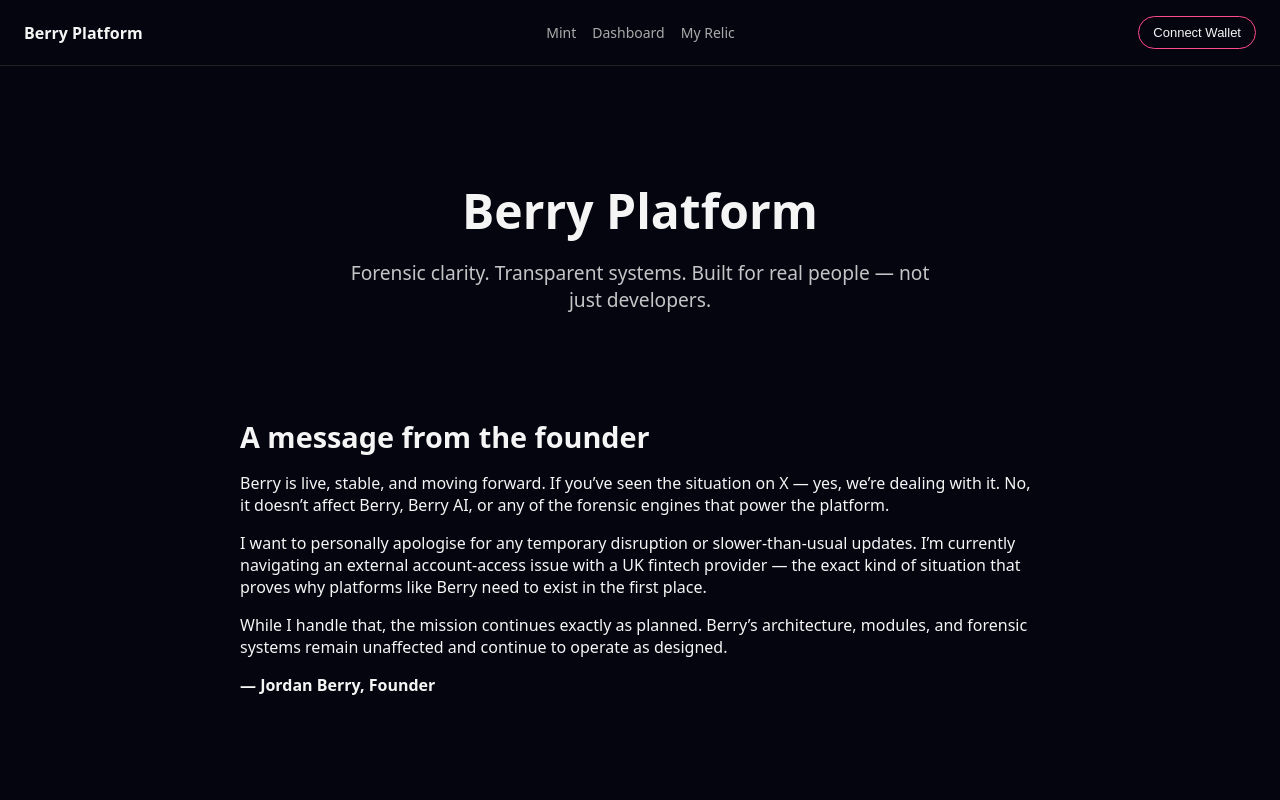
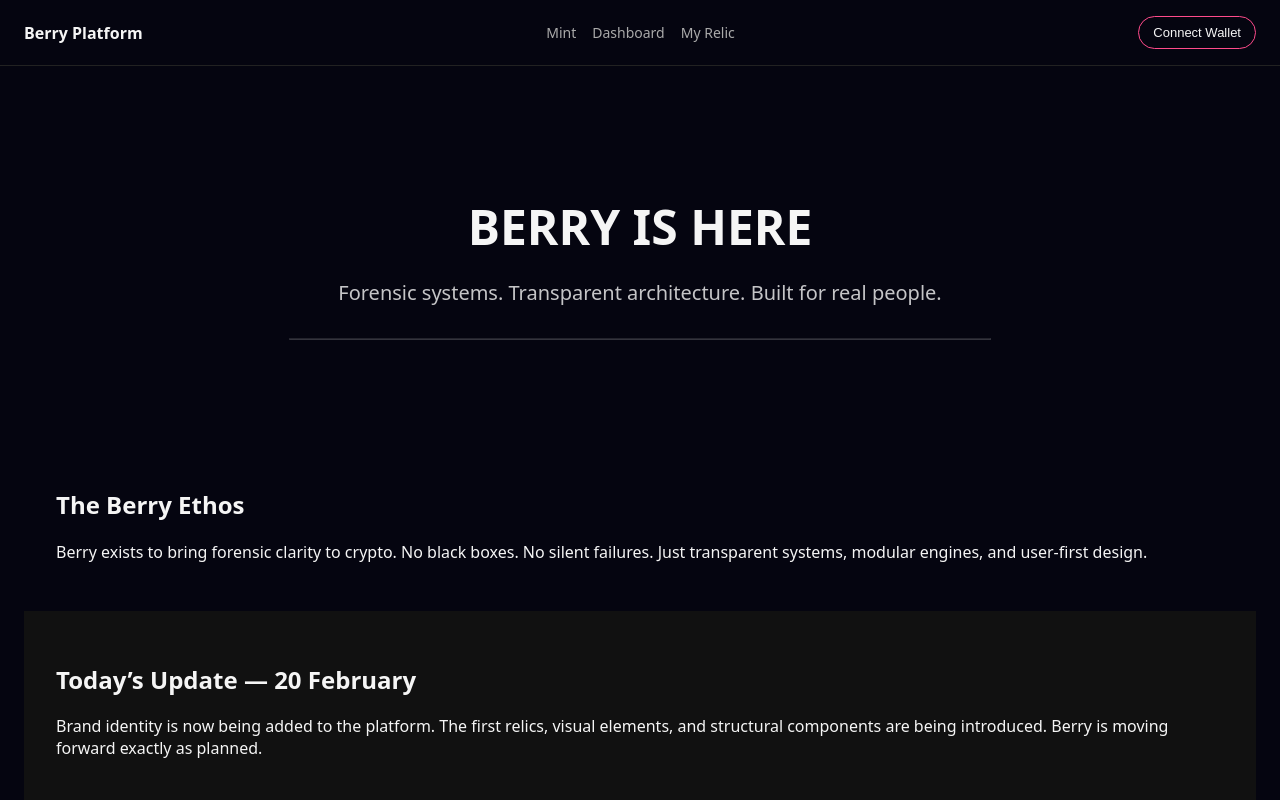
Before and after one commit to jordanberry404000000-sketch/berryplatform-frontend, a React (Vite) app: page / in a window 1280 px wide. Shown: the top 800 px of the page. Built offline with nearby package versions, Linux system fonts and the light colour scheme; the HTML template or start-up script is replaced by a standard one.

Commit message:
Enhance Landing page with new content sections
Added sections for Identity Block, Ethos, and Movement Update to the Landing page.

```diff
--- a/src/pages/Landing.jsx
+++ b/src/pages/Landing.jsx
@@ -3,6 +3,33 @@ import React from "react";
 export default function Landing() {
   return (
     <div style={{ color: "#f5f5f5", background: "#050510", paddingBottom: "4rem" }}>
+      {/* Identity Block */}
+      <section style={{ padding: "4rem 2rem", textAlign: "center" }}>
+        <h1 style={{ fontSize: "3rem", marginBottom: "1rem" }}>BERRY IS HERE</h1>
+        <p style={{ fontSize: "1.25rem", opacity: 0.8 }}>
+          Forensic systems. Transparent architecture. Built for real people.
+        </p>
+        <hr style={{ margin: "2rem auto", width: "60%", opacity: 0.2 }} />
+      </section>
+
+      {/* Ethos */}
+      <section style={{ padding: "2rem 2rem" }}>
+        <h2>The Berry Ethos</h2>
+        <p>
+          Berry exists to bring forensic clarity to crypto. No black boxes. No silent
+          failures. Just transparent systems, modular engines, and user-first design.
+        </p>
+      </section>
+
+      {/* Movement Update */}
+      <section style={{ padding: "2rem 2rem", background: "#111" }}>
+        <h2>Today’s Update — 20 February</h2>
+        <p>
+          Brand identity is now being added to the platform. The first relics, visual
+          elements, and structural components are being introduced. Berry is moving
+          forward exactly as planned.
+        </p>
+      </section>
 
       {/* Hero */}
       <section style={{ padding: "3rem 1rem", textAlign: "center" }}>
```
